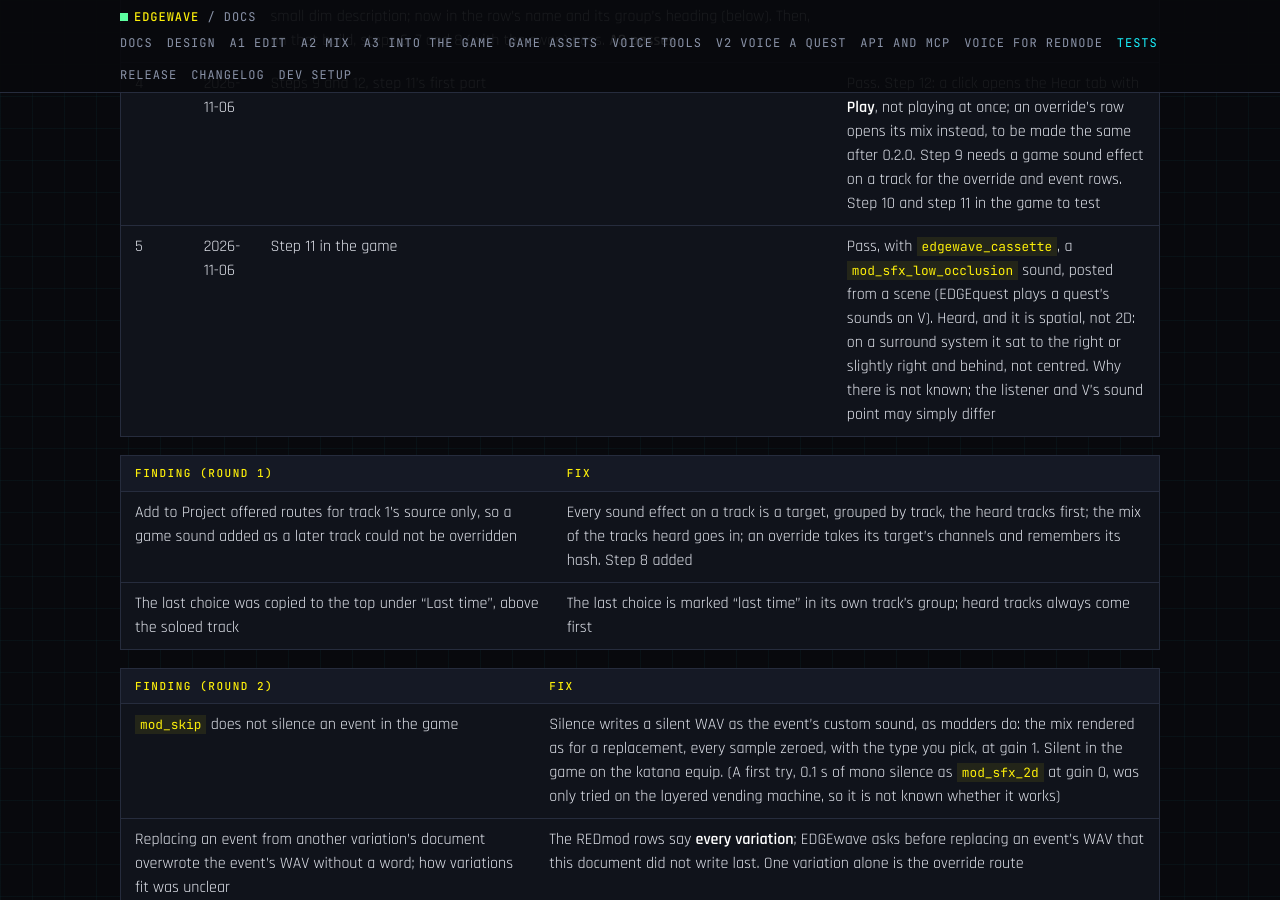
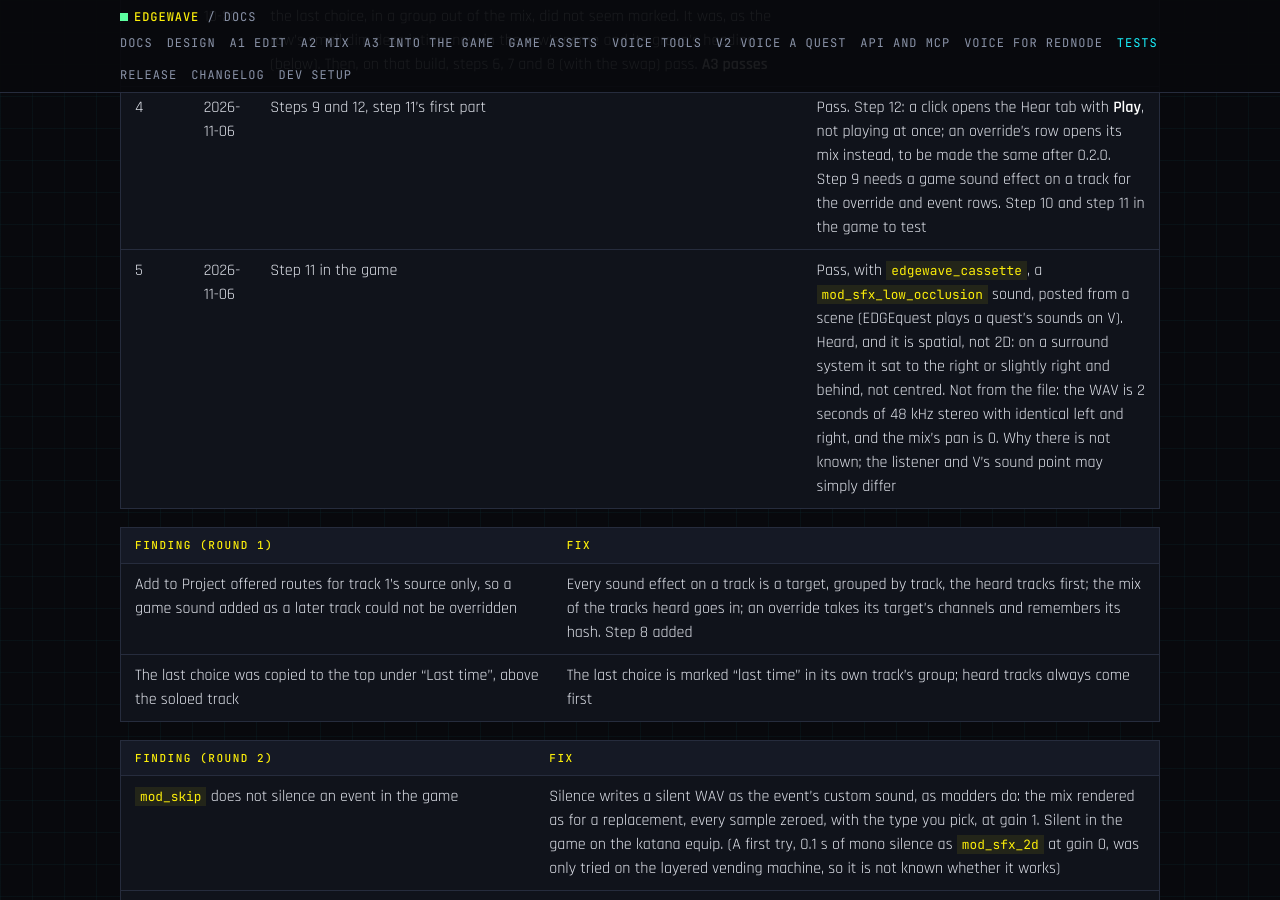
Before and after one commit to Edgemodders/EDGEwave, a Jekyll site: the page built from docs/testing.md, in a window 1280 px wide and 900 px high, scrolled down 14240 px. Built offline with Jekyll 4.4.1, drawn with Linux system fonts in a browser that asks for light colours; our own code applies the rules of GitHub Pages for plain Markdown files.

Commit message:
Testing: the off-centre sound is not panned in its file
Co-Authored-By: Claude Opus 5.5 <noreply@anthropic.com>

```diff
--- a/docs/testing.md
+++ b/docs/testing.md
@@ -240,7 +240,7 @@ What is built, and the research behind the routes: [A3 Into the game](a3-game.ht
 | 2 | 2026-10-19 | Steps 1 to 5 pass. Step 4: the game played a REDmod custom sound for `dev_vending_machine_can_falls` (`mod_sfx_room`); REDmod's deploy found the mod and wrote every entry to `mods.json`, with no complaint about the WAVs. Step 5 first seemed to fail: with `mod_skip`, then two silent WAVs, the can still sounded the same. A short ping as its custom sound showed why: a can dropping plays several events layered together. On `w_melee_katana_equip`, one event on its own, the silent WAV silences it and `mod_skip` (by hand, the audible WAV left in place) does not. Gain 0 in `info.json` left a replacement loud. Three findings, fixed the same day (below). Finding events by ear was hard, so the owner asked REDnode for a Sound Tracer ([REDnode #14](https://github.com/Edgemodders/REDnode/issues/14)) |
 | 3 | 2026-10-20 | Step 6 retest with the checkboxes: the tracks in the mix come first, as expected; the last choice, in a group out of the mix, did not seem marked. It was, as the row's small dim description; now in the row's name and its group's heading (below). Then, on that build, steps 6, 7 and 8 (with the swap) pass. **A3 passes** |
 | 4 | 2026-11-06 | Steps 9 and 12, step 11's first part | Pass. Step 12: a click opens the Hear tab with **Play**, not playing at once; an override's row opens its mix instead, to be made the same after 0.2.0. Step 9 needs a game sound effect on a track for the override and event rows. Step 10 and step 11 in the game to test |
-| 5 | 2026-11-06 | Step 11 in the game | Pass, with `edgewave_cassette`, a `mod_sfx_low_occlusion` sound, posted from a scene (EDGEquest plays a quest's sounds on V). Heard, and it is spatial, not 2D: on a surround system it sat to the right or slightly right and behind, not centred. Why there is not known; the listener and V's sound point may simply differ |
+| 5 | 2026-11-06 | Step 11 in the game | Pass, with `edgewave_cassette`, a `mod_sfx_low_occlusion` sound, posted from a scene (EDGEquest plays a quest's sounds on V). Heard, and it is spatial, not 2D: on a surround system it sat to the right or slightly right and behind, not centred. Not from the file: the WAV is 2 seconds of 48 kHz stereo with identical left and right, and the mix's pan is 0. Why there is not known; the listener and V's sound point may simply differ |
 
 | Finding (round 1) | Fix |
 |---|---|
```
